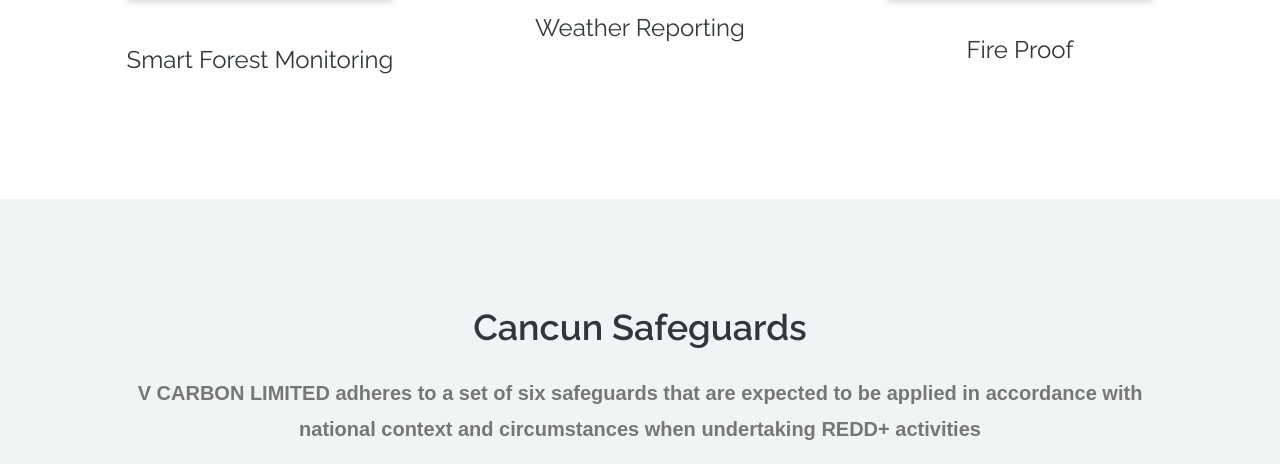
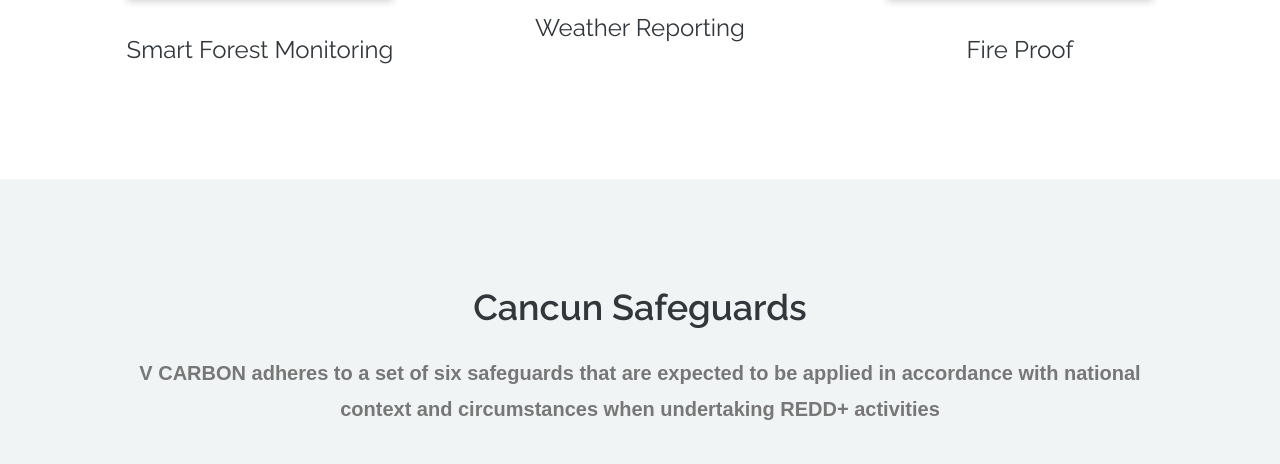
Before and after one commit to AllenCyhCHAN/vcarbon-web-pure-html-css, a plain HTML site: page index.html in a window 1280 px wide. Shown: the part 3681-4145 px from the top of the page. Drawn offline with nearby package versions, Linux system fonts and the light colour scheme.

Commit message:
fixed issue

```diff
--- a/index.html
+++ b/index.html
@@ -231,7 +231,7 @@
 					<div class="card-team">
 						<img src="images/tech_icon.png" alt="" style="width: 100%; ">
 					</div>
-					<h3 style="text-align: center; margin: 50px;">Smart Forest Monitoring</h3>
+					<h3 style="text-align: center; margin: 40px;">Smart Forest Monitoring</h3>
 				</div>
 
 				<div class="column-team">
@@ -260,7 +260,7 @@
 			<p style="text-align: center;   font-weight: 700;
 			font-size: 20px;
 			margin: 0 0 15px 0;
-			line-height: 36px;">V CARBON LIMITED adheres to a set of six safeguards that are expected to be applied in accordance with national context and circumstances when undertaking REDD+ activities</p>
+			line-height: 36px;">V CARBON adheres to a set of six safeguards that are expected to be applied in accordance with national context and circumstances when undertaking REDD+ activities</p>
 			<div style="margin: 40px 0px;">
 				<div class="col-md-4">
 					<div class="project-info project-info-safeguard">
```
Also changed, not shown: aboutus.html (+2 -2 lines), contactus.html (+1 -1 lines).
